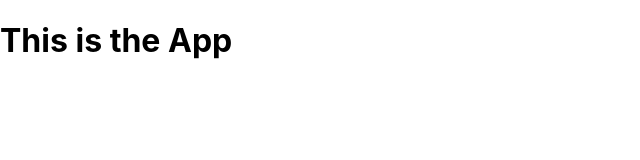
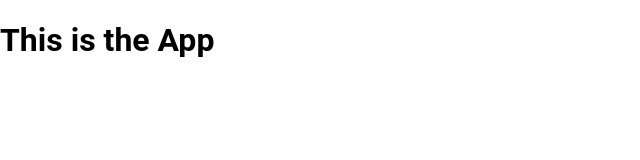
Before and after one commit to sorachung/StoriesByUs, a React (Create React App) app in the folder StoriesByUs/client/: page / in a window 1280 px wide. Shown: the top 160 px of the page, without its empty margins (0-640 px from the left). Built offline with nearby package versions, Linux system fonts and the light colour scheme.

Commit message:
changed fonts; fixed rendering issue with this version of react router dom

```diff
--- a/StoriesByUs/client/public/index.html
+++ b/StoriesByUs/client/public/index.html
@@ -5,7 +5,6 @@
     <meta name="viewport" content="width=device-width, initial-scale=1" />
     <meta name="theme-color" content="#000000" />
     <meta name="StoriesByUs" content="Read and post stories!" />
-
     <title>StoriesByUs</title>
   </head>
   <body>
--- a/StoriesByUs/client/src/index.css
+++ b/StoriesByUs/client/src/index.css
@@ -1,6 +1,6 @@
 body {
   margin: 0;
-  font-family: -apple-system, BlinkMacSystemFont, 'Segoe UI', 'Roboto', 'Oxygen',
+  font-family: 'Roboto', -apple-system, BlinkMacSystemFont, 'Segoe UI', 'Oxygen',
     'Ubuntu', 'Cantarell', 'Fira Sans', 'Droid Sans', 'Helvetica Neue',
     sans-serif;
   -webkit-font-smoothing: antialiased;
```
Also changed, not shown: StoriesByUs/client/src/index.js (+4 -4 lines), 1 other file (tests, documents, lock files or other folders).
